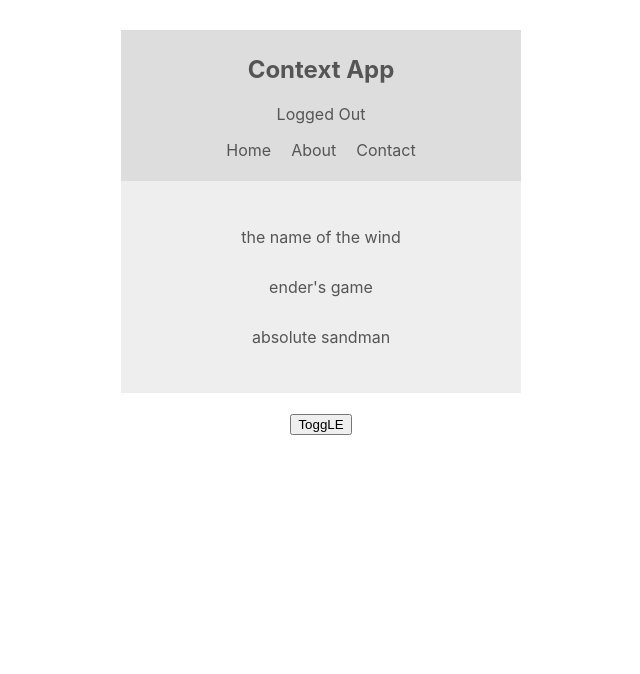
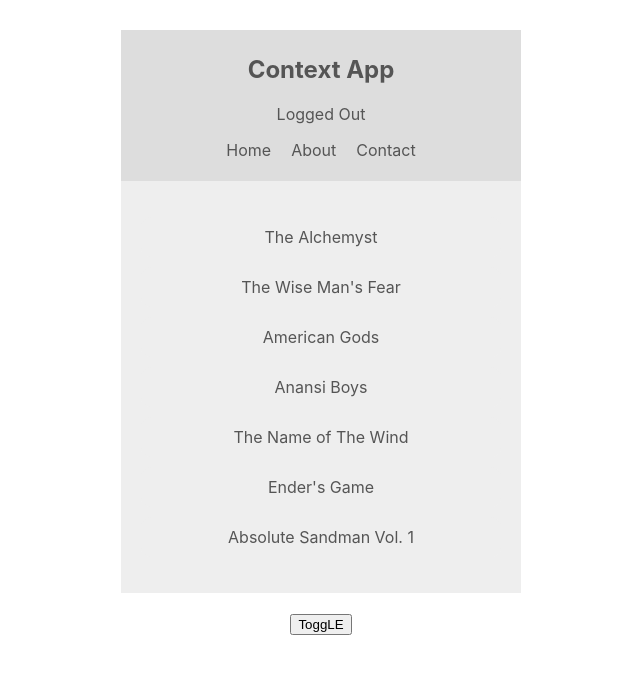
Before and after one commit to jparker15/tutorials, a React (Create React App) app in the folder react-context-hooks/contextapp/: page / in a window 1280 px wide. Shown: the top 674 px of the page, without its empty margins (319-959 px from the left). Built offline with nearby package versions, Linux system fonts and the light colour scheme.

Commit message:
use BookContext, map through books return list items

```diff
--- a/react-context-hooks/contextapp/src/Components/Booklist.js
+++ b/react-context-hooks/contextapp/src/Components/Booklist.js
@@ -1,4 +1,5 @@
 import React, {/* Component,*/ useContext } from 'react'
+import { BookContext } from '../contexts/BookContext'
 import { ThemeContext } from '../contexts/ThemeContext'
 
 // Class Component
@@ -26,13 +27,20 @@ import { ThemeContext } from '../contexts/ThemeContext'
 // Functional Component
 const Booklist = () => {
     const {isLightTheme,light, dark} = useContext(ThemeContext)
+    const {books} = useContext(BookContext)
     const theme = isLightTheme? light : dark;
      return (
          <div className="book-list" style={{color:theme.syntax,background:theme.bg}}>
                  <ul>
-                     <li style={{background:theme.bg}}>the name of the wind</li>
-                     <li style={{background:theme.bg}}>ender's game</li>
-                     <li style={{background:theme.bg}}> absolute sandman</li>
+                     {books.map(book =>{
+                         return(
+                         <li key={book.id}style={{background:theme.bg}} >{book.title}</li>
+                         )
+                     })}
+
+                     <li style={{background:theme.bg}}>The Name of The Wind</li>
+                     <li style={{background:theme.bg}}>Ender's Game</li>
+                     <li style={{background:theme.bg}}> Absolute Sandman Vol. 1</li>
                  </ul>
              </div>
      )
```
